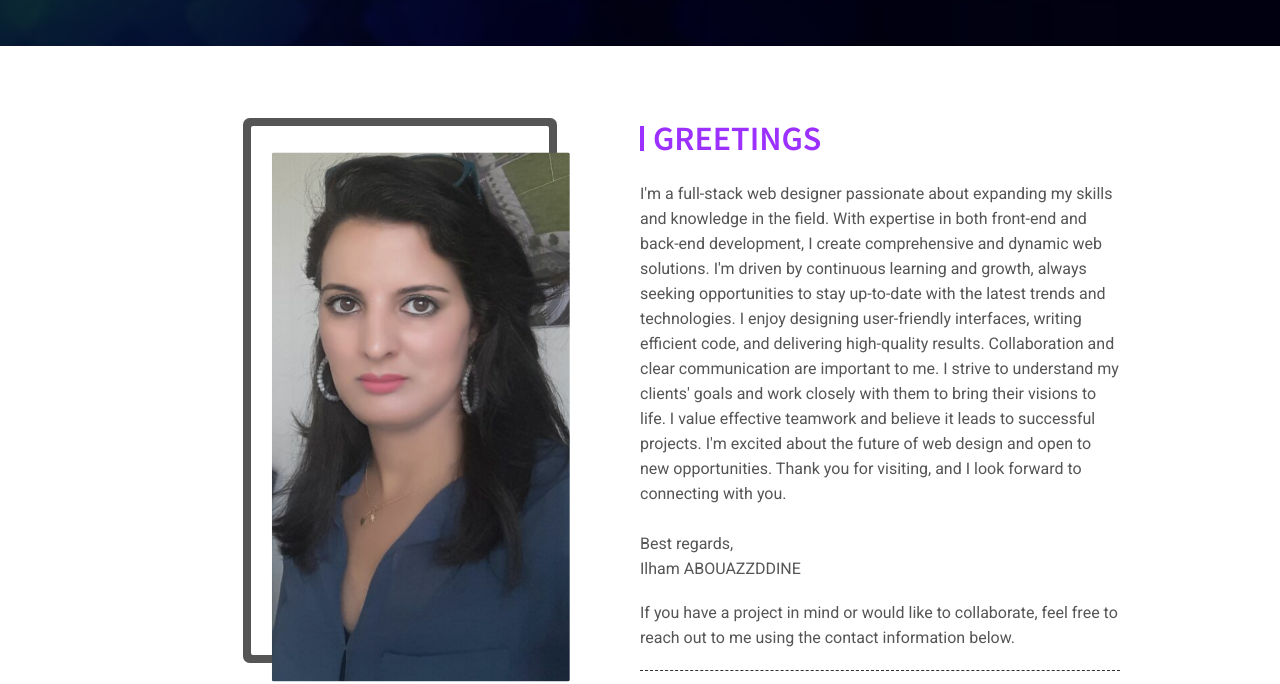
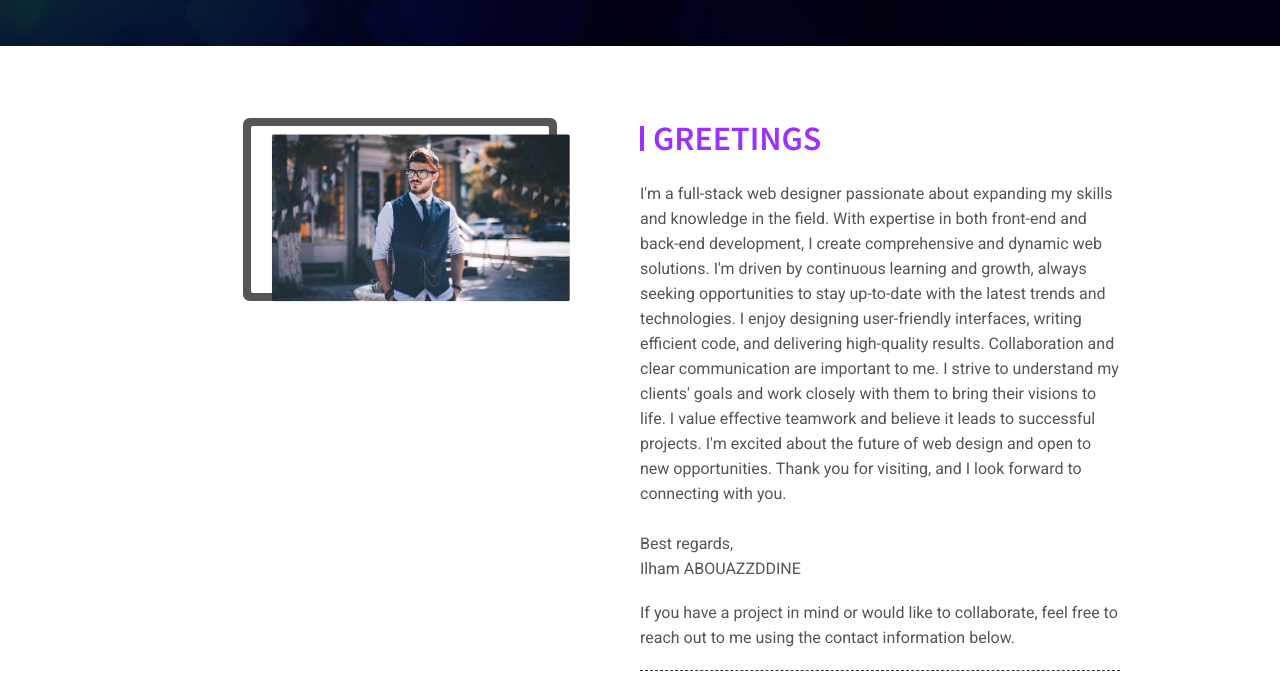
Before and after one commit to iA-ilamAbo/iA-ilamAbo.github.io, a plain HTML site: page index.html in a window 1280 px wide. Shown: the part 754-1438 px from the top of the page. Drawn offline with Linux system fonts and the light colour scheme; a script that the page names is missing; files whose address does not match are found by name.

Commit message:
fixed image

```diff
--- a/index.html
+++ b/index.html
@@ -58,7 +58,7 @@
         <div class="about-img about-item">
           <div class="about-layer">
             <div class="overlay-inner-layer">
-              <img src="Images/PORTFOLIO-IMAGE.png" alt="About Ilham ABOUAZZDDINE Image" />
+              <img src="Images/blog2.jpg" alt="About Ilham ABOUAZZDDINE Image" />
               <div class="social-overlay">
                 <div class="social-layer">
                   <a class="social" href="#" target="_blank">
```
